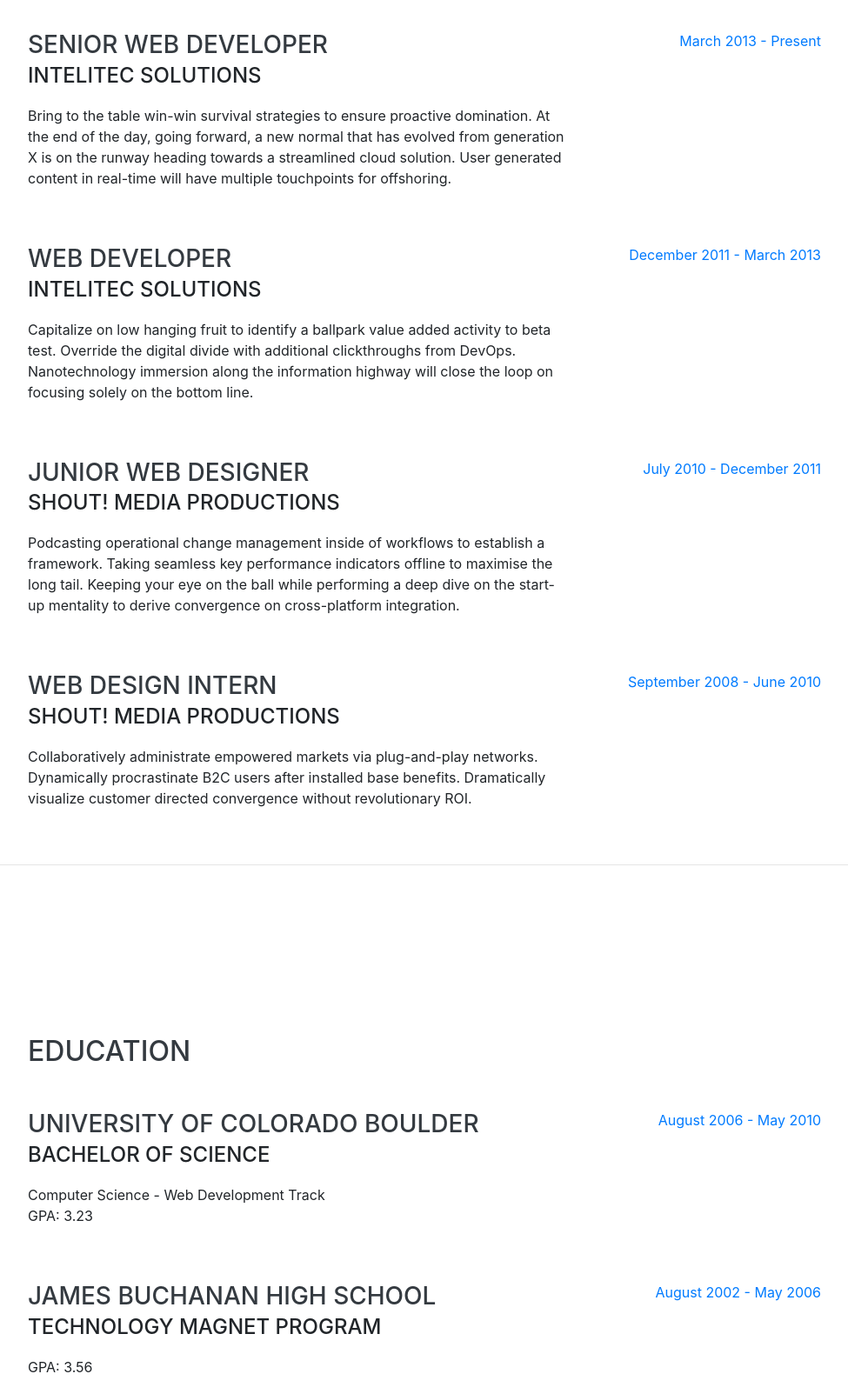
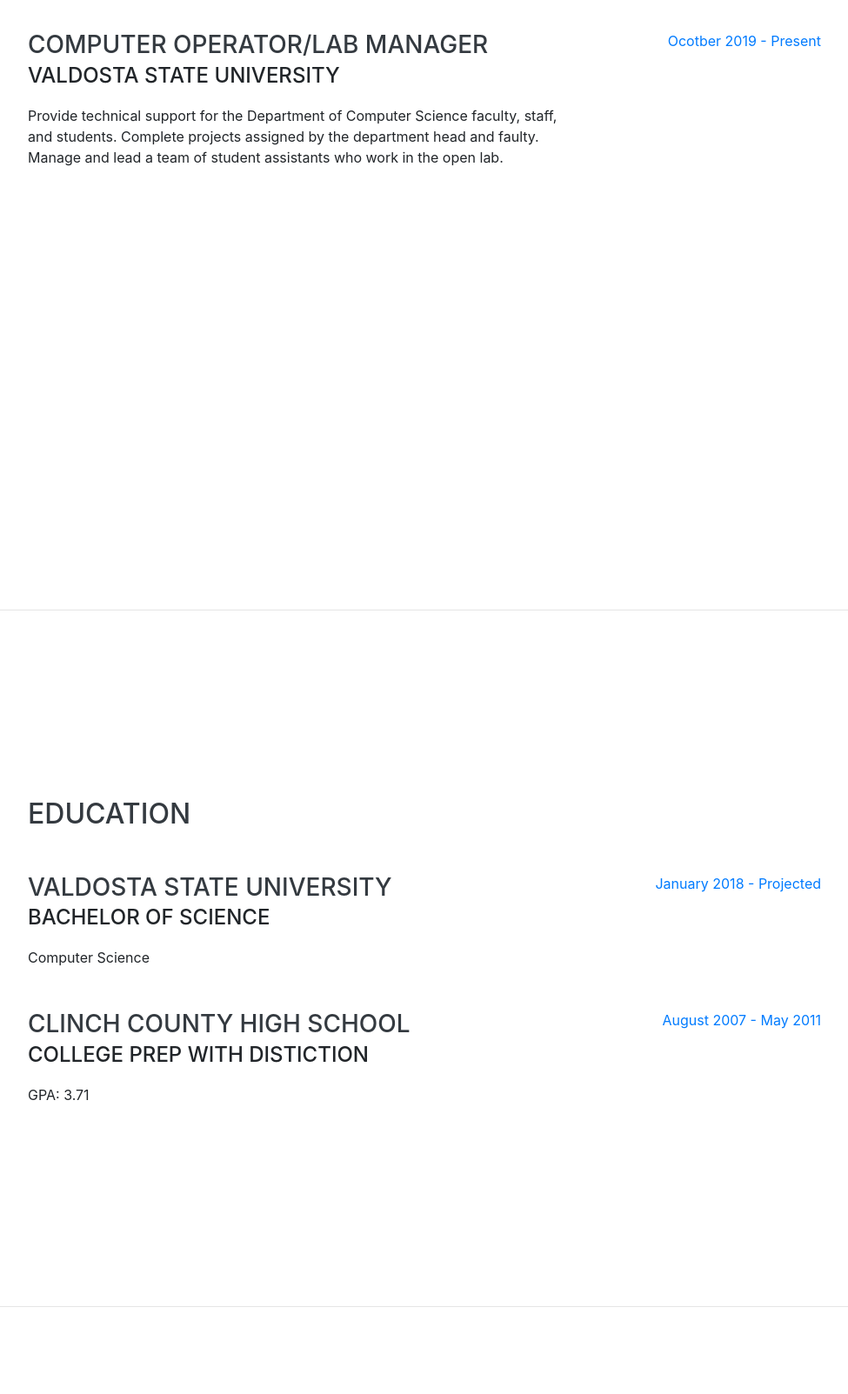
Before and after one commit to JoshuaS27/JoshuaS27.github.io, a website with bundled scripts: page index.html in a window 1280 px wide. Shown: the part 900-2503 px from the top of the page at 87% size, without its empty margins (288-1263 px from the left). Built offline with nearby package versions, Linux system fonts and the light colour scheme; a web font is replaced by a local one.

Commit message:
pushing some updates

```diff
--- a/index.html
+++ b/index.html
@@ -8,7 +8,7 @@
   <meta name="description" content="">
   <meta name="author" content="">
 
-  <title>Resume - Start Bootstrap Theme</title>
+  <title>Joshua Stalvey</title>
 
   <!-- Bootstrap core CSS -->
   <link href="vendor/bootstrap/css/bootstrap.min.css" rel="stylesheet">
@@ -27,7 +27,7 @@
 
   <nav class="navbar navbar-expand-lg navbar-dark bg-primary fixed-top" id="sideNav">
     <a class="navbar-brand js-scroll-trigger" href="#page-top">
-      <span class="d-block d-lg-none">Clarence Taylor</span>
+      <span class="d-block d-lg-none">Joshua Stalvey</span>
       <span class="d-none d-lg-block">
         <img class="img-fluid img-profile rounded-circle mx-auto mb-2" src="img/profile.jpg" alt="">
       </span>
@@ -63,13 +63,13 @@
 
     <section class="resume-section p-3 p-lg-5 d-flex align-items-center" id="about">
       <div class="w-100">
-        <h1 class="mb-0">Clarence
-          <span class="text-primary">Taylor</span>
+        <h1 class="mb-0">Joshua
+          <span class="text-primary">Stalvey</span>
         </h1>
-        <div class="subheading mb-5">3542 Berry Street · Cheyenne Wells, CO 80810 · (317) 585-8468 ·
-          <a href="mailto:name@email.com">name@email.com</a>
+        <div class="subheading mb-5">1601 Norman Dr Apt T7 · Valdosta, Ga 31601 · (229)460-5890 ·
+          <a href="mailto:name@email.com">joshua.stalvey27@gmail.com</a>
         </div>
-        <p class="lead mb-5">I am experienced in leveraging agile frameworks to provide a robust synopsis for high level overviews. Iterative approaches to corporate strategy foster collaborative thinking to further the overall value proposition.</p>
+        <p class="lead mb-5">I am a senior at Valdosta State University working towards my B.S. in Computer Science. I strive to develop myself and increase my knowledge and abilities in every way. I enjoy working as a part of a team and can lead or follow depending on what suits the project and team best</p>
         <div class="social-icons">
           <a href="#">
             <i class="fab fa-linkedin-in"></i>
@@ -95,45 +95,12 @@
 
         <div class="resume-item d-flex flex-column flex-md-row justify-content-between mb-5">
           <div class="resume-content">
-            <h3 class="mb-0">Senior Web Developer</h3>
-            <div class="subheading mb-3">Intelitec Solutions</div>
-            <p>Bring to the table win-win survival strategies to ensure proactive domination. At the end of the day, going forward, a new normal that has evolved from generation X is on the runway heading towards a streamlined cloud solution. User generated content in real-time will have multiple touchpoints for offshoring.</p>
+            <h3 class="mb-0">Computer Operator/Lab Manager</h3>
+            <div class="subheading mb-3">Valdosta State University</div>
+            <p>Provide technical support for the Department of Computer Science faculty, staff, and students. Complete projects assigned by the department head and faulty. Manage and lead a team of student assistants who work in the open lab.</p>
           </div>
           <div class="resume-date text-md-right">
-            <span class="text-primary">March 2013 - Present</span>
-          </div>
-        </div>
-
-        <div class="resume-item d-flex flex-column flex-md-row justify-content-between mb-5">
-          <div class="resume-content">
-            <h3 class="mb-0">Web Developer</h3>
-            <div class="subheading mb-3">Intelitec Solutions</div>
-            <p>Capitalize on low hanging fruit to identify a ballpark value added activity to beta test. Override the digital divide with additional clickthroughs from DevOps. Nanotechnology immersion along the information highway will close the loop on focusing solely on the bottom line.</p>
-          </div>
-          <div class="resume-date text-md-right">
-            <span class="text-primary">December 2011 - March 2013</span>
-          </div>
-        </div>
-
-        <div class="resume-item d-flex flex-column flex-md-row justify-content-between mb-5">
-          <div class="resume-content">
-            <h3 class="mb-0">Junior Web Designer</h3>
-            <div class="subheading mb-3">Shout! Media Productions</div>
-            <p>Podcasting operational change management inside of workflows to establish a framework. Taking seamless key performance indicators offline to maximise the long tail. Keeping your eye on the ball while performing a deep dive on the start-up mentality to derive convergence on cross-platform integration.</p>
-          </div>
-          <div class="resume-date text-md-right">
-            <span class="text-primary">July 2010 - December 2011</span>
-          </div>
-        </div>
-
-        <div class="resume-item d-flex flex-column flex-md-row justify-content-between">
-          <div class="resume-content">
-            <h3 class="mb-0">Web Design Intern</h3>
-            <div class="subheading mb-3">Shout! Media Productions</div>
-            <p>Collaboratively administrate empowered markets via plug-and-play networks. Dynamically procrastinate B2C users after installed base benefits. Dramatically visualize customer directed convergence without revolutionary ROI.</p>
-          </div>
-          <div class="resume-date text-md-right">
-            <span class="text-primary">September 2008 - June 2010</span>
+            <span class="text-primary">Ocotber 2019 - Present</span>
           </div>
         </div>
 
@@ -149,24 +116,23 @@
 
         <div class="resume-item d-flex flex-column flex-md-row justify-content-between mb-5">
           <div class="resume-content">
-            <h3 class="mb-0">University of Colorado Boulder</h3>
+            <h3 class="mb-0">Valdosta State University</h3>
             <div class="subheading mb-3">Bachelor of Science</div>
-            <div>Computer Science - Web Development Track</div>
-            <p>GPA: 3.23</p>
+            <div>Computer Science</div>
           </div>
           <div class="resume-date text-md-right">
-            <span class="text-primary">August 2006 - May 2010</span>
+            <span class="text-primary">January 2018 - Projected</span>
           </div>
         </div>
 
         <div class="resume-item d-flex flex-column flex-md-row justify-content-between">
           <div class="resume-content">
-            <h3 class="mb-0">James Buchanan High School</h3>
-            <div class="subheading mb-3">Technology Magnet Program</div>
-            <p>GPA: 3.56</p>
+            <h3 class="mb-0">Clinch County High School</h3>
+            <div class="subheading mb-3">College Prep with Distiction</div>
+            <p>GPA: 3.71</p>
           </div>
           <div class="resume-date text-md-right">
-            <span class="text-primary">August 2002 - May 2006</span>
+            <span class="text-primary">August 2007 - May 2011</span>
           </div>
         </div>
 
```
